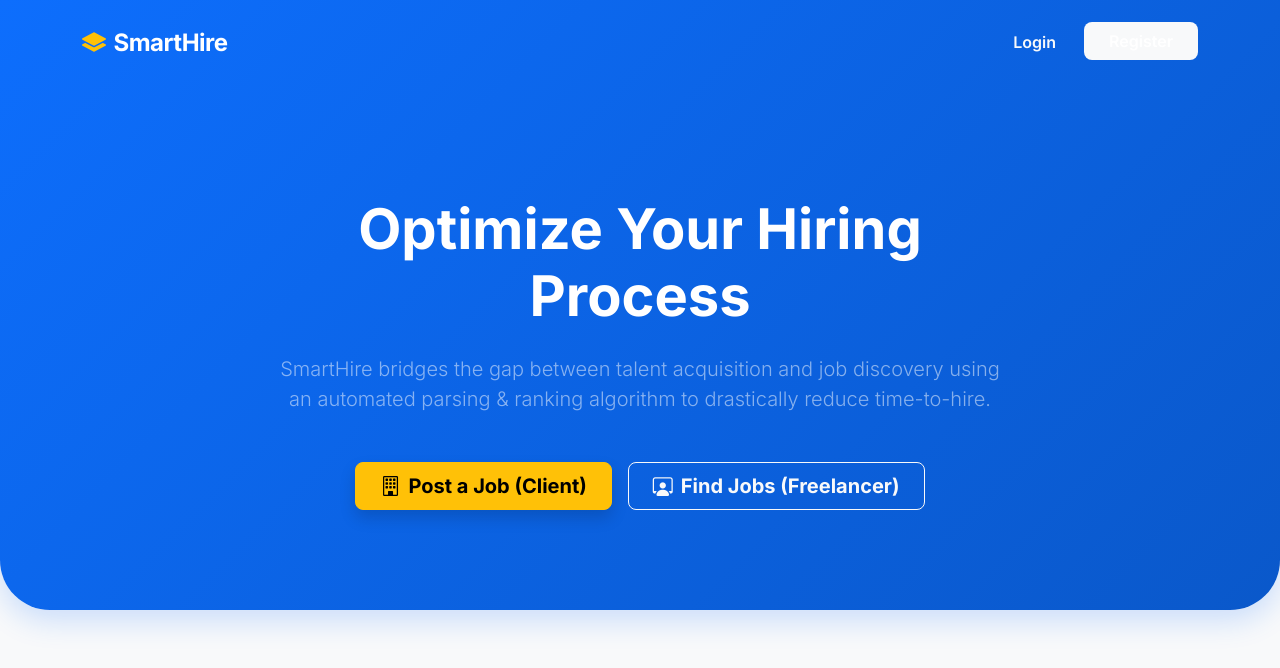
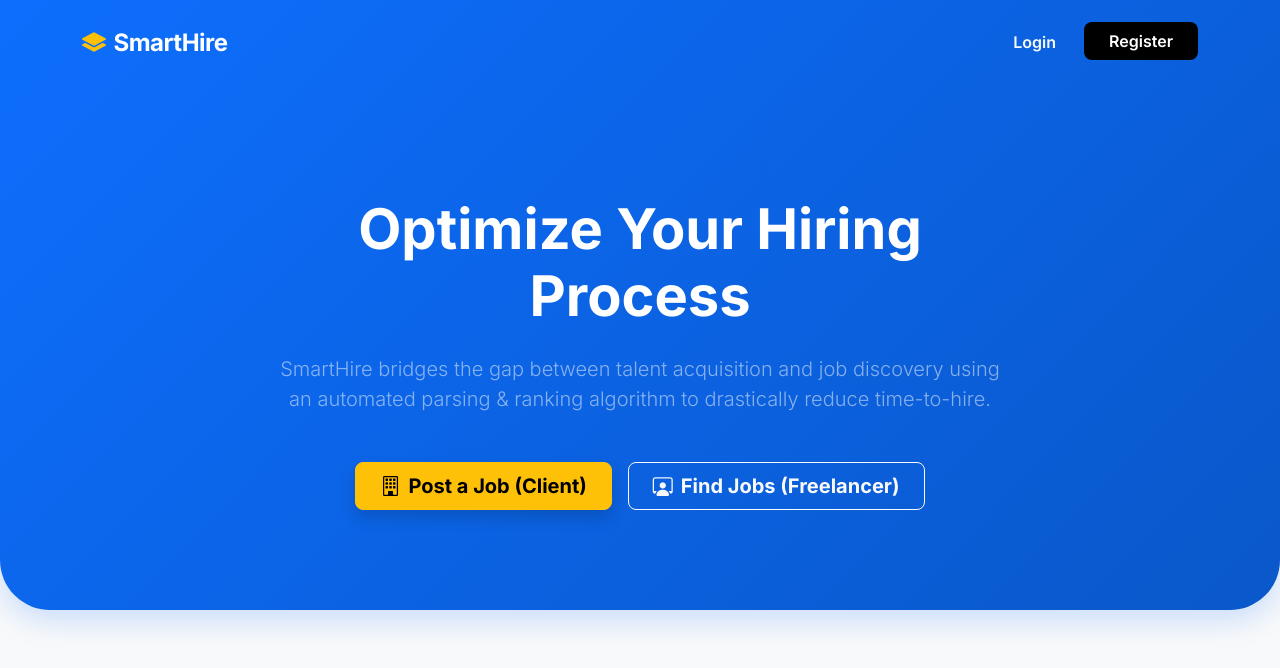
Before and after one commit to ahamedmuiz/SmartHire---Algorithm-Driven-Recruitment, a plain HTML site: page FrontEnd/index.html in a window 1280 px wide. In both pictures the pointer is over the link "Register". Drawn offline with nearby package versions, Linux system fonts and the light colour scheme.

Commit message:
btn color changed

```diff
--- a/FrontEnd/index.html
+++ b/FrontEnd/index.html
@@ -20,8 +20,9 @@
         .navbar { background-color: transparent !important; padding-top: 20px; }
         .navbar-brand { font-weight: 700; font-size: 1.5rem; letter-spacing: -0.5px; }
         .btn-custom-light { background: white; color: #0d6efd; font-weight: 600; border-radius: 8px; }
-        .btn-custom-light:hover { background: #f8f9fa; transform: translateY(-2px); transition: 0.3s; }
+        .btn-custom-light:hover { background: black ; transform: translateY(-2px); transition: 0.3s; }
         .feature-icon { font-size: 2.5rem; color: #0d6efd; margin-bottom: 15px; }
+        /*#f8f9fa*/
     </style>
 </head>
 <body>
```
